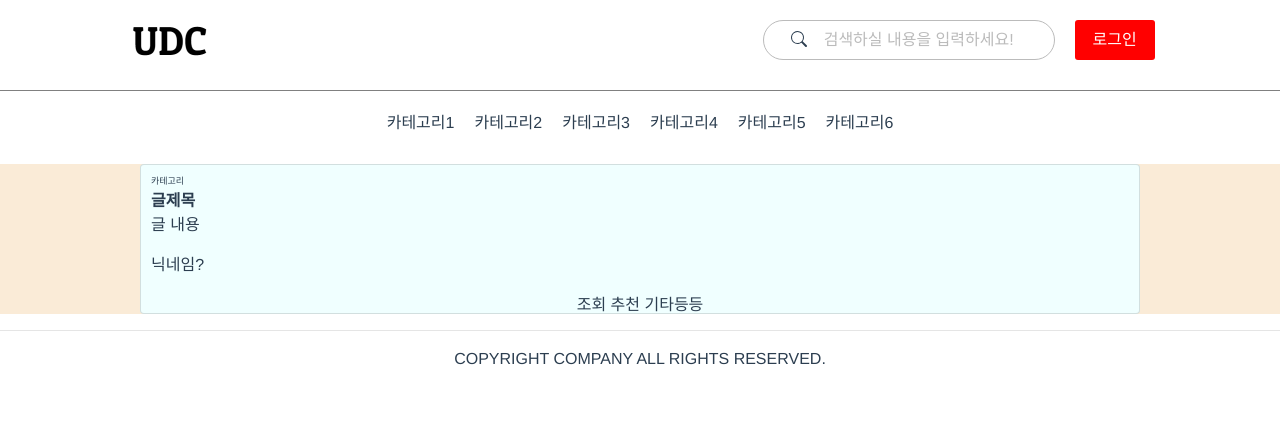
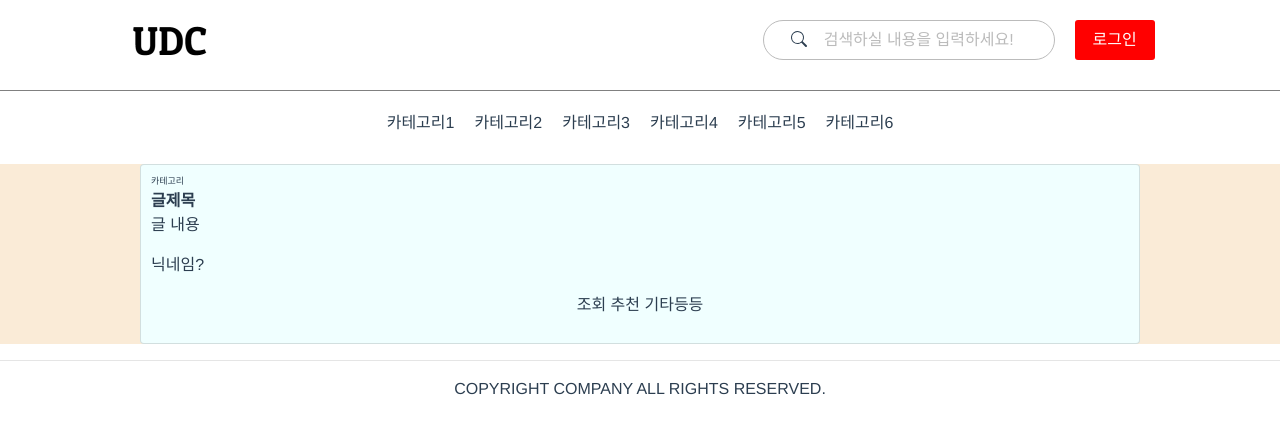
Before and after one commit to zi12i/UDC, a Vue app in the folder community/: page /board in a window 1280 px wide. Shown: the top 434 px of the page. Built offline with nearby package versions, Linux system fonts and the light colour scheme.

Commit message:
board card

```diff
--- a/community/src/components/boardCard.vue
+++ b/community/src/components/boardCard.vue
@@ -5,7 +5,7 @@
       <span class="heading">글제목</span>
       <p class="content">글 내용</p>
       <p class="nickname">닉네임?</p>
-      <span>조회 추천 기타등등</span>
+      <span class="cardInfo">조회 추천 기타등등</span>
     </div>
   </div>
 </template>
@@ -17,7 +17,7 @@ export default {}
 <style scoped>
 .cardContainer {
   width: 100%;
-  height: 150px;
+  height: 180px;
   background-color: antiquewhite;
   display: flex;
   justify-content: center;
@@ -25,7 +25,7 @@ export default {}
 }
 .card {
   width: 1000px;
-  height: 150px;
+  height: 180px;
   padding-top: 10px;
   background-color: azure;
 }
```
